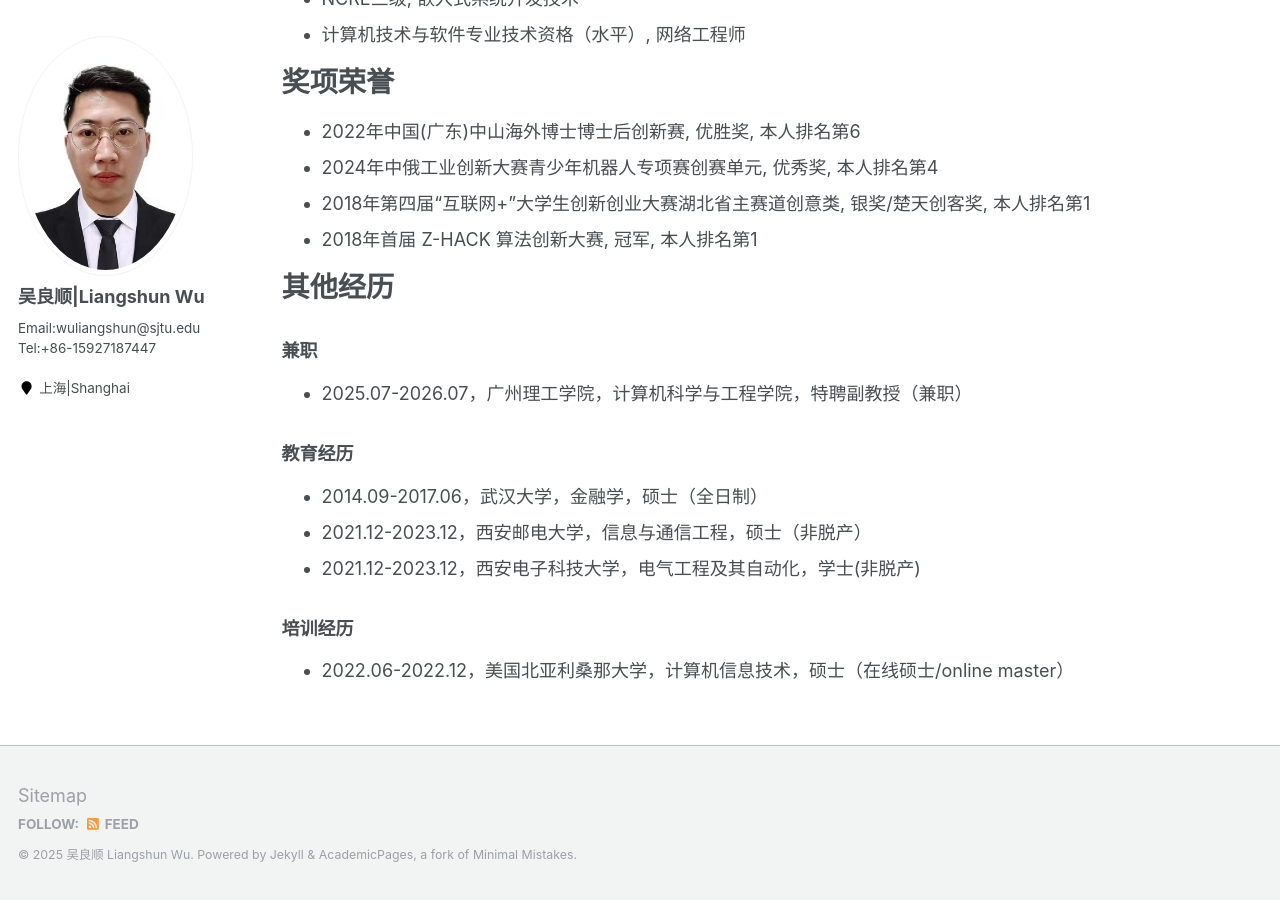
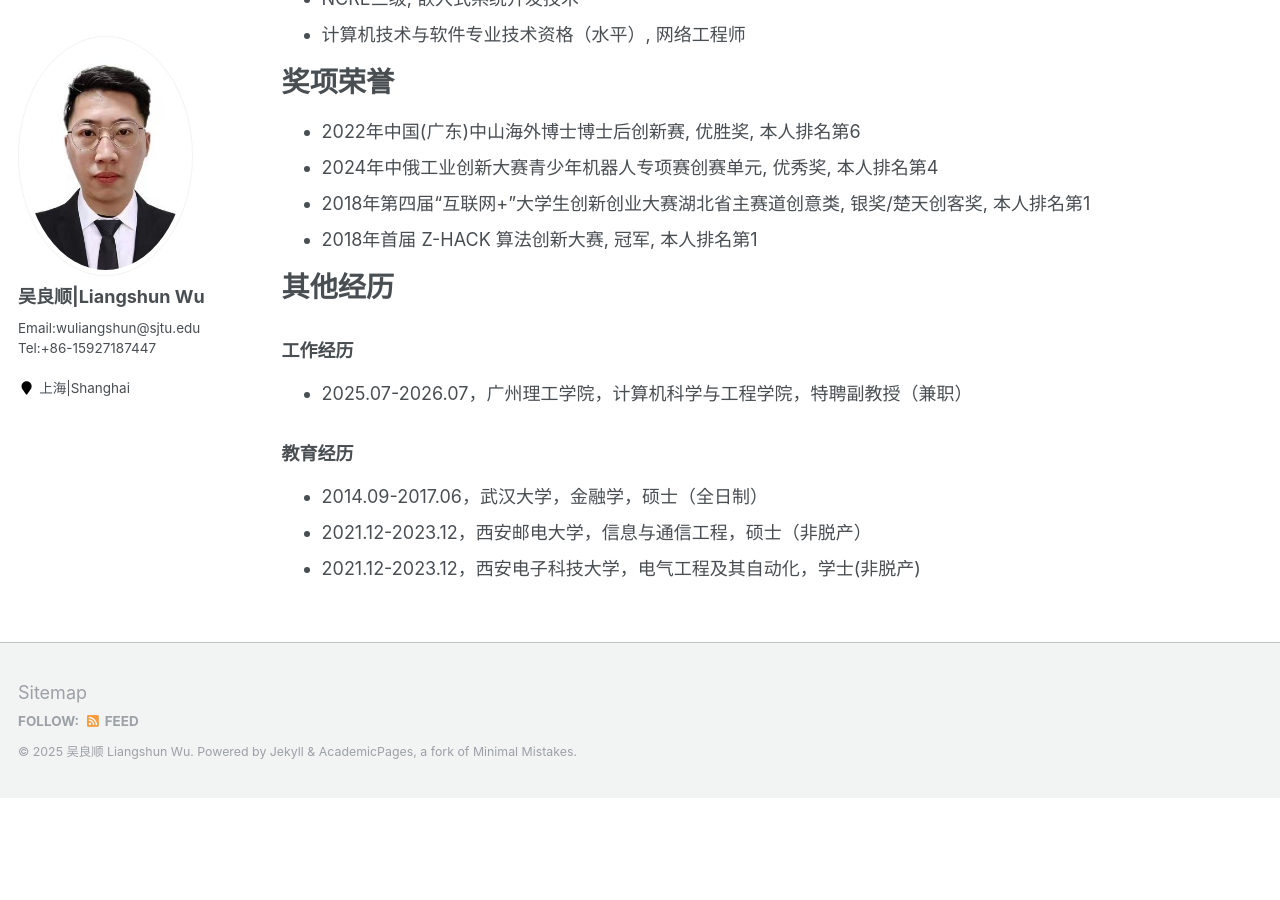
Before and after one commit to wuliangshun/wuliangshun.github.io, a Jekyll site: the page built from _pages/cv.md, in a window 1280 px wide and 900 px high, scrolled down 5552 px. Built offline with Jekyll 4.4.1, drawn with Linux system fonts in a browser that asks for light colours; after the commit the page ends 6350 px from its top, so only the background shows below that.

Commit message:
first commit

```diff
--- a/_pages/cv.md
+++ b/_pages/cv.md
@@ -150,7 +150,7 @@ IEEE会员、中国通信工业协会（CCIA）会员、中国人工智能学会
 其他经历
 ======
 
-### 兼职
+### 工作经历
 * 2025.07-2026.07，广州理工学院，计算机科学与工程学院，特聘副教授（兼职）
 
 ### 教育经历
@@ -158,5 +158,5 @@ IEEE会员、中国通信工业协会（CCIA）会员、中国人工智能学会
 * 2021.12-2023.12，西安邮电大学，信息与通信工程，硕士（非脱产）
 * 2021.12-2023.12，西安电子科技大学，电气工程及其自动化，学士(非脱产)
 
-### 培训经历
-* 2022.06-2022.12，美国北亚利桑那大学，计算机信息技术，硕士（在线硕士/online master）
+<!-- ### 培训经历
+* 2022.06-2022.12，美国北亚利桑那大学，计算机信息技术，硕士（在线硕士/online master） -->
```
